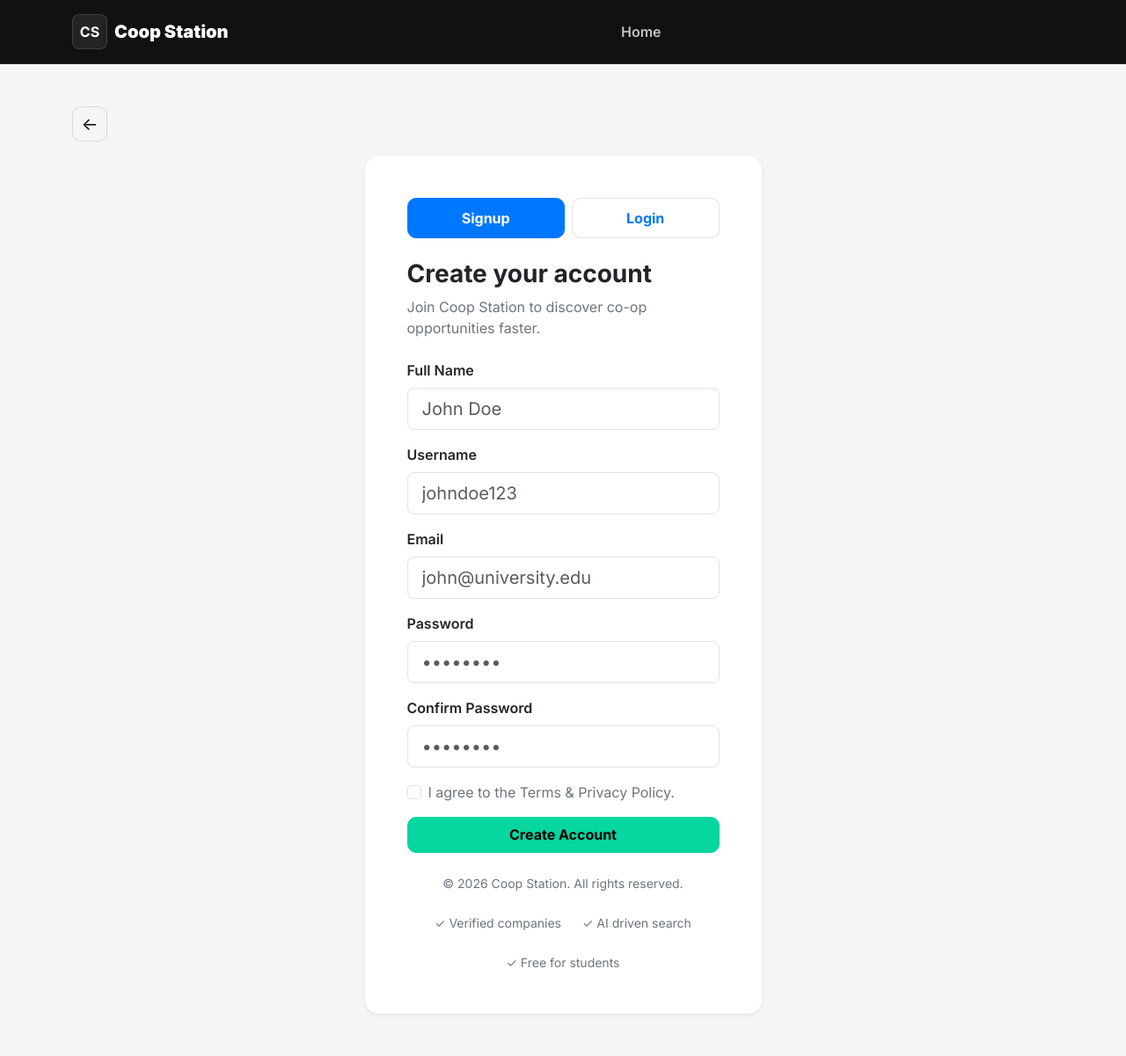
After one commit to CyberVigilant/CoopStation-01, a Django app: page /register/ in a window 1280 px wide. The commit adds this page. Shown: the whole page at 88% size. Run offline with Django 5.2, Linux system fonts and the light colour scheme; some libraries are stand-ins or nearby versions.

Commit message:
Build the Register functionality

```diff
--- /dev/null
+++ b/accounts/forms.py
@@ -0,0 +1,74 @@
+from django import forms
+from django.contrib.auth import get_user_model, authenticate
+from django.contrib.auth.password_validation import validate_password
+from django.core.exceptions import ValidationError
+
+from .models import Student
+
+User = get_user_model()
+
+
+class SignupForm(forms.Form):
+    full_name = forms.CharField(max_length=150)
+    username = forms.CharField(max_length=150)
+    email = forms.EmailField()
+    password1 = forms.CharField(widget=forms.PasswordInput)
+    password2 = forms.CharField(widget=forms.PasswordInput)
+
+    def clean_username(self):
+        username = self.cleaned_data["username"].strip()
+        if User.objects.filter(username=username).exists():
+            raise ValidationError("This username is already taken.")
+        return username
+
+    def clean_email(self):
+        email = self.cleaned_data["email"].strip().lower()
+        if User.objects.filter(email=email).exists():
+            raise ValidationError("This email is already registered.")
+        return email
+
+    def clean(self):
+        cleaned = super().clean()
+        p1 = cleaned.get("password1")
+        p2 = cleaned.get("password2")
+        if p1 and p2 and p1 != p2:
+            self.add_error("password2", "Passwords do not match.")
+        if p1:
+            validate_password(p1)
+        return cleaned
+
+    def save(self):
+        user = User.objects.create_user(
+            username=self.cleaned_data["username"],
+            email=self.cleaned_data["email"],
+            password=self.cleaned_data["password1"],
+        )
+        Student.objects.create(
+            user=user,
+            full_name=self.cleaned_data["full_name"],
+        )
+        return user
+
+
+class LoginForm(forms.Form):
+    identifier = forms.CharField()
+    password = forms.CharField(widget=forms.PasswordInput)
+
+    def clean(self):
+        cleaned = super().clean()
+        identifier = cleaned.get("identifier", "").strip()
+        password = cleaned.get("password")
+
+        # allow login by username OR email
+        user_obj = None
+        if "@" in identifier:
+            user_obj = User.objects.filter(email__iexact=identifier).first()
+            username = user_obj.username if user_obj else None
+        else:
+            username = identifier
+
+        user = authenticate(username=username, password=password)
+        if user is None:
+            raise ValidationError("Invalid username/email or password.")
+        cleaned["user"] = user
+        return cleaned
--- a/accounts/templates/base.html
+++ b/accounts/templates/base.html
@@ -178,32 +178,28 @@
 
     /* Auth tabs (Signup / Login) */
 
-    /* Segmented Auth Tabs */
-
+    /* OLD clean pills style (matches your older UI) */
     .auth-tabs {
-      border: 2px solid #111111;
-      border-radius: 12px;
-      overflow: hidden;
-      width: 100%;
+      gap: .5rem;
     }
 
     .auth-tabs .nav-link {
-      flex: 1;
-      border: none !important;
-      background: #ffffff;
-      color: #111111;
-      font-weight: 600;
-      padding: 10px 0;
-      border-radius: 0 !important;
+      border: 1px solid rgba(17, 17, 17, .12) !important;
+      background: #ffffff !important;
+      color: var(--brand-blue) !important;
+      font-weight: 800;
+      padding: 10px 14px;
+      border-radius: 10px !important;
     }
 
     .auth-tabs .nav-link.active {
-      background: #1074cc;
-      color: #ffffff;
+      background: var(--brand-blue) !important;
+      border-color: var(--brand-blue) !important;
+      color: #ffffff !important;
     }
 
     .auth-tabs .nav-link:hover {
-      background: #f3f3f3;
+      filter: brightness(.98);
     }
 
 
--- /dev/null
+++ b/accounts/templates/pages/register.html
@@ -0,0 +1,242 @@
+{% extends "base.html" %}
+{% block title %}Register | Coop Station{% endblock %}
+
+{% block content %}
+
+<header class="nav-dark sticky-top">
+  <div class="container py-3 d-flex align-items-center">
+
+    <!-- Left -->
+    <a class="d-flex align-items-center gap-2 text-decoration-none" href="{% url 'home' %}">
+      <div class="logo-pill rounded-3 d-flex align-items-center justify-content-center text-white">
+        <span class="fw-bold">CS</span>
+      </div>
+      <span class="fw-extrabold text-white fs-5" style="font-weight: 900;">Coop Station</span>
+    </a>
+
+    <!-- Center -->
+    <div class="flex-grow-1 d-flex justify-content-center">
+      <a href="{% url 'home' %}" class="nav-link-dark">
+        Home
+      </a>
+    </div>
+
+  </div>
+</header>
+
+
+<main class="min-vh-100 bg-soft py-5">
+
+  <!-- Back Arrow -->
+  <div class="container mb-3">
+    <a href="{% url 'home' %}" class="back-arrow">
+      ←
+    </a>
+  </div>
+
+  <!-- Centered Card -->
+  <div class="container">
+    <div class="row justify-content-center">
+      <div class="col-12 col-md-9 col-lg-6 col-xl-5">
+
+        <div class="card shadow-sm border-0 rounded-4">
+          <div class="card-body p-4 p-md-5">
+
+            <!-- Tabs -->
+            <ul class="nav nav-pills mb-4 auth-tabs">
+              <li class="nav-item flex-fill" role="presentation">
+                <button class="nav-link w-100 fw-bold {% if active_tab == 'signup' %}active{% endif %}"
+                  data-bs-toggle="pill" data-bs-target="#tab-signup" type="button" role="tab">
+                  Signup
+                </button>
+              </li>
+
+              <li class="nav-item flex-fill" role="presentation">
+                <button class="nav-link w-100 fw-bold {% if active_tab == 'login' %}active{% endif %}"
+                  data-bs-toggle="pill" data-bs-target="#tab-login" type="button" role="tab">
+                  Login
+                </button>
+              </li>
+            </ul>
+
+            <div class="tab-content">
+              {% if signup_form.errors %}
+              <div class="alert alert-danger">
+                <ul class="mb-0">
+                  {% for field in signup_form %}
+                  {% for error in field.errors %}
+                  <li><strong>{{ field.label }}:</strong> {{ error }}</li>
+                  {% endfor %}
+                  {% endfor %}
+                  {% for error in signup_form.non_field_errors %}
+                  <li>{{ error }}</li>
+                  {% endfor %}
+                </ul>
+              </div>
+              {% endif %}
+              <div class="tab-content">
+
+                <!-- Signup -->
+                <div class="tab-pane fade {% if active_tab == 'signup' %}show active{% endif %}" id="tab-signup"
+                  role="tabpanel">
+                  <h1 class="h3 fw-bold mb-2">Create your account</h1>
+                  <p class="text-secondary mb-4">Join Coop Station to discover co-op opportunities faster.</p>
+
+                  {% if signup_form.errors and active_tab == 'signup' %}
+                  <div class="alert alert-danger">
+                    <ul class="mb-0">
+                      {% for field in signup_form %}
+                      {% for error in field.errors %}
+                      <li><strong>{{ field.label }}:</strong> {{ error }}</li>
+                      {% endfor %}
+                      {% endfor %}
+                      {% for error in signup_form.non_field_errors %}
+                      <li>{{ error }}</li>
+                      {% endfor %}
+                    </ul>
+                  </div>
+                  {% endif %}
+
+                  <form method="post" action="{% url 'register' %}">
+                    {% csrf_token %}
+                    <input type="hidden" name="form_type" value="signup">
+
+                    <div class="mb-3">
+                      <label class="form-label fw-semibold">Full Name</label>
+                      <input class="form-control form-control-lg" name="full_name" placeholder="John Doe" required>
+                    </div>
+
+                    <div class="mb-3">
+                      <label class="form-label fw-semibold">Username</label>
+                      <input class="form-control form-control-lg" name="username" placeholder="johndoe123" required>
+                    </div>
+
+                    <div class="mb-3">
+                      <label class="form-label fw-semibold">Email</label>
+                      <input class="form-control form-control-lg" type="email" name="email"
+                        placeholder="john@university.edu" required>
+                    </div>
+
+                    <div class="mb-3">
+                      <label class="form-label fw-semibold">Password</label>
+                      <input class="form-control form-control-lg" type="password" name="password1"
+                        placeholder="••••••••" required>
+                    </div>
+
+                    <div class="mb-3">
+                      <label class="form-label fw-semibold">Confirm Password</label>
+                      <input class="form-control form-control-lg" type="password" name="password2"
+                        placeholder="••••••••" required>
+                    </div>
+
+                    <div class="form-check mb-3">
+                      <input class="form-check-input" type="checkbox" id="terms" required>
+                      <label class="form-check-label text-secondary" for="terms">
+                        I agree to the Terms & Privacy Policy.
+                      </label>
+                    </div>
+
+                    <button class="btn btn-cta w-100 py-3">Create Account</button>
+                  </form>
+                </div>
+
+                <!-- Login -->
+                <div class="tab-pane fade {% if active_tab == 'login' %}show active{% endif %}" id="tab-login"
+                  role="tabpanel">
+                  <h1 class="h3 fw-bold mb-2">Welcome back</h1>
+                  <p class="text-secondary mb-4">Please enter your details to login.</p>
+
+                  {% if login_form.errors and active_tab == 'login' %}
+                  <div class="alert alert-danger">
+                    <ul class="mb-0">
+                      {% for field in login_form %}
+                      {% for error in field.errors %}
+                      <li><strong>{{ field.label }}:</strong> {{ error }}</li>
+                      {% endfor %}
+                      {% endfor %}
+                      {% for error in login_form.non_field_errors %}
+                      <li>{{ error }}</li>
+                      {% endfor %}
+                    </ul>
+                  </div>
+                  {% endif %}
+
+                  <form method="post" action="{% url 'register' %}">
+                    {% csrf_token %}
+                    <input type="hidden" name="form_type" value="login">
+
+                    <div class="mb-3">
+                      <label class="form-label fw-semibold">Username or Email</label>
+                      <input class="form-control form-control-lg" name="identifier"
+                        placeholder="Enter your username or email" required>
+                    </div>
+
+                    <div class="mb-2 d-flex justify-content-between align-items-center">
+                      <label class="form-label fw-semibold mb-0">Password</label>
+                      <a class="text-brand small text-decoration-none" href="#">Forgot password?</a>
+                    </div>
+
+                    <div class="mb-3 position-relative">
+                      <input id="loginPassword" class="form-control form-control-lg pe-5" type="password"
+                        name="password" placeholder="Enter your password" required>
+
+                      <!-- Eye icon -->
+                      <span onclick="togglePassword()" style="
+                          position:absolute;
+                          right:16px;
+                          top:50%;
+                          transform:translateY(-50%);
+                          cursor:pointer;
+                          color:#6c757d;
+                        ">
+                        <i id="eyeIcon" class="bi bi-eye"></i>
+                      </span>
+                    </div>
+
+                    <div class="form-check mb-3">
+                      <input class="form-check-input" type="checkbox" id="remember">
+                      <label class="form-check-label text-secondary" for="remember">Remember me</label>
+                    </div>
+
+                    <button class="btn btn-login-orange w-100 py-3">Login</button>
+                  </form>
+                </div>
+
+              </div>
+
+
+              <p class="text-center text-secondary small mt-4 mb-0">
+                © 2026 Coop Station. All rights reserved.
+              </p>
+
+            </div>
+            <div class="d-flex justify-content-center gap-4 mt-4 small text-secondary flex-wrap">
+              <div>✓ Verified companies</div>
+              <div>✓ AI driven search</div>
+              <div>✓ Free for students</div>
+            </div>
+          </div>
+        </div>
+</main>
+
+<!-- Bootstrap JS (required for tabs) -->
+<script src="https://cdn.jsdelivr.net/npm/bootstrap@5.3.2/dist/js/bootstrap.bundle.min.js"></script>
+
+<script>
+  function togglePassword() {
+    const input = document.getElementById("loginPassword");
+    const icon = document.getElementById("eyeIcon");
+
+    if (input.type === "password") {
+      input.type = "text";
+      icon.classList.remove("bi-eye");
+      icon.classList.add("bi-eye-slash");
+    } else {
+      input.type = "password";
+      icon.classList.remove("bi-eye-slash");
+      icon.classList.add("bi-eye");
+    }
+  }
+</script>
+
+{% endblock %}
--- a/accounts/urls.py
+++ b/accounts/urls.py
@@ -5,8 +5,7 @@ urlpatterns = [
     path("home/", views.hello, name="home"),
     path("about-us/", views.about_us, name="about_us"),
     path("contact-us/", views.contact_us, name="contact_us"),
-    path("login/", views.login_view, name="login"),
-    path("signup/", views.signup, name="signup"),
+    path("register/", views.register_view, name="register"),
     path("terms-of-service/", views.terms_of_service, name="terms_of_service"),
     path("privacy-policy/", views.privacy_policy, name="privacy_policy"),
     path("opportunities/", views.opportunities, name="opportunities"),
--- a/accounts/views.py
+++ b/accounts/views.py
@@ -1,23 +1,64 @@
-from django.shortcuts import render
+from django.shortcuts import render, redirect
+from django.contrib import messages
+from django.contrib.auth import login as auth_login
 
-# Create your views here.
+from .forms import SignupForm, LoginForm
+from .models import Student
 
 def hello(request):
     return render(request, 'pages/homepage.html')
 
-def register(request):
-    return render(request, 'register.html')
+def register_view(request):
+    signup_form = SignupForm()
+    login_form = LoginForm()
+    active_tab = "signup"
+
+    if request.method == "POST":
+        form_type = request.POST.get("form_type")
+
+        if form_type == "signup":
+            active_tab = "signup"
+            signup_form = SignupForm(request.POST)
+            if signup_form.is_valid():
+                user = signup_form.save()
+                # Ensure the Student profile exists (so we can show name/major in the navbar)
+                Student.objects.get_or_create(
+                    user=user,
+                    defaults={
+                        "full_name": getattr(user, "username", ""),
+                        "major": "",
+                    },
+                )
+                auth_login(request, user)
+                return redirect("opportunities")  # change to your page name
+            else:
+                messages.error(request, "Please fix the signup errors.")
+
+        elif form_type == "login":
+            active_tab = "login"
+            login_form = LoginForm(request.POST)
+            if login_form.is_valid():
+                user = login_form.cleaned_data["user"]
+                auth_login(request, user)
+                return redirect("opportunities")
+            else:
+                messages.error(request, "Please fix the login errors.")
+
+    return render(
+        request,
+        "pages/register.html",
+        {
+            "signup_form": signup_form,
+            "login_form": login_form,
+            "active_tab": active_tab,
+        },
+    )
+
 
 def about_us(request):
     return render(request, 'pages/about-us.html')
 def contact_us(request):
     return render(request, "contact-us.html")
-
-def login_view(request):
-    return render(request, "pages/login.html")
-
-def signup(request):
-    return render(request, "pages/signup.html")
 
 def terms_of_service(request):
     return render(request, "terms-of-service.html")
@@ -25,5 +66,13 @@ def terms_of_service(request):
 def privacy_policy(request):
     return render(request, "privacy-policy.html")
 
+from django.contrib.auth.decorators import login_required
+
+@login_required
 def opportunities(request):
-    return render(request, "pages/opportunities.html")
+    student_profile = Student.objects.filter(user=request.user).first()
+    return render(
+        request,
+        "pages/opportunities.html",
+        {"student_profile": student_profile},
+    )
```
Also changed, not shown: accounts/templates/pages/homepage.html (+10 -8 lines), accounts/templates/pages/login.html (deleted, +0 -167 lines), accounts/templates/pages/opportunities.html (+22 -2 lines).
